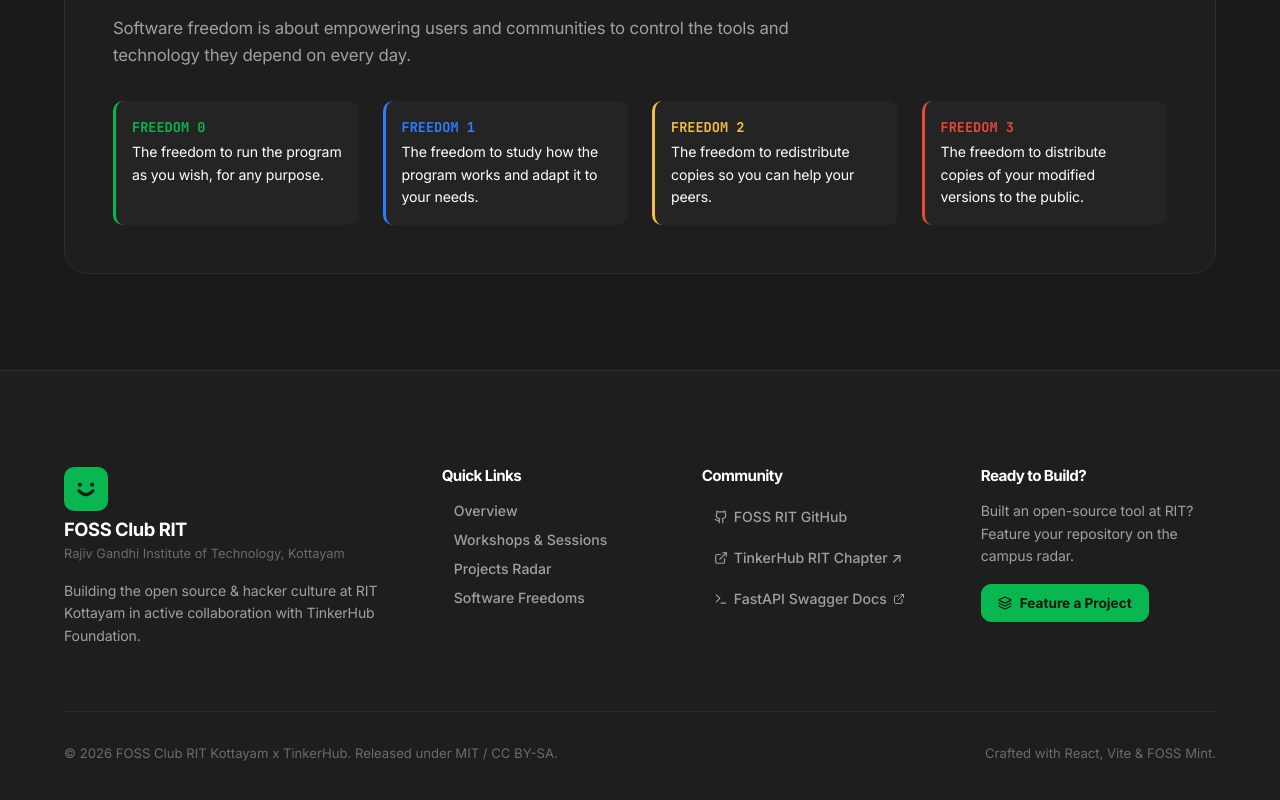
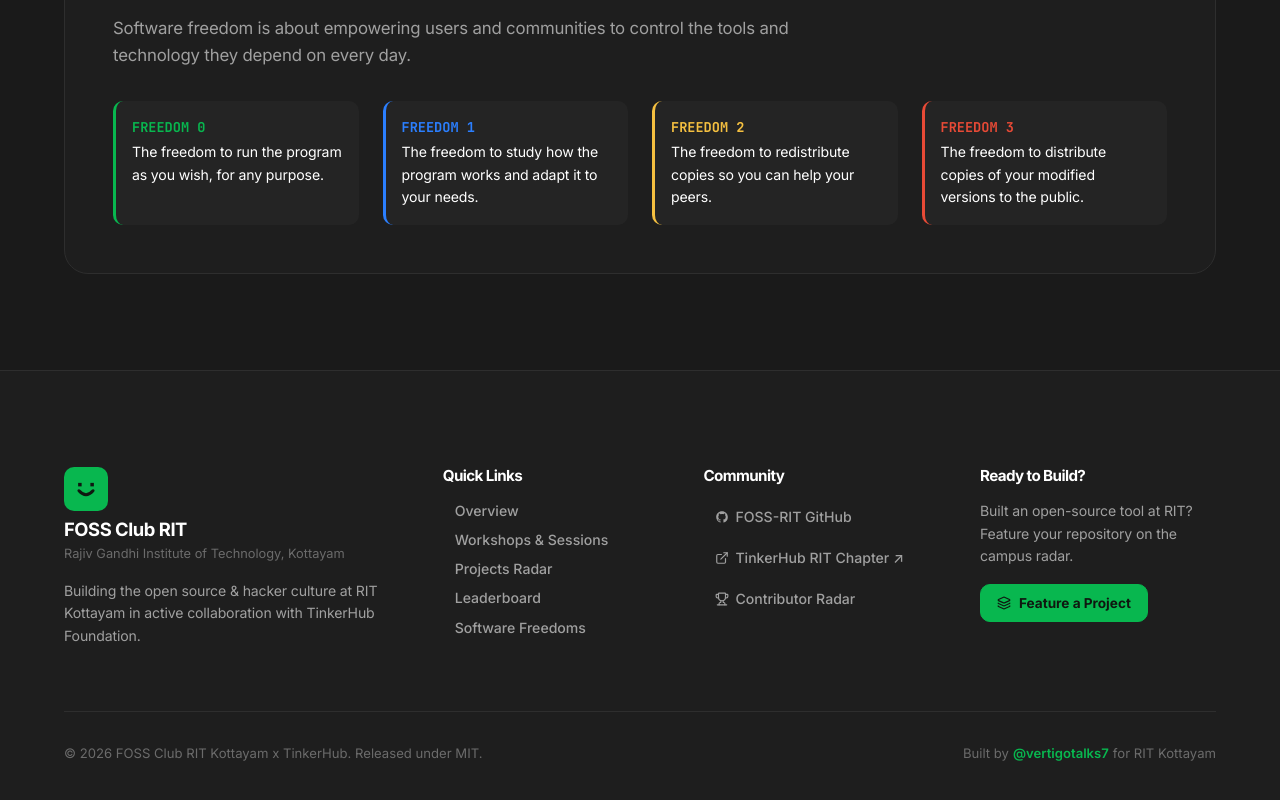
Before and after one commit to Sabari-Vijayan/FOSS-RIT, a React (Vite) app in the folder frontend/: page / in a window 1280 px wide. Shown: the part 4324-5124 px from the top of the page. Built offline with nearby package versions, Linux system fonts and the light colour scheme; no server answers.

Commit message:
crediting

```diff
--- a/frontend/src/components/layout/Footer.tsx
+++ b/frontend/src/components/layout/Footer.tsx
@@ -1,7 +1,7 @@
 import React from 'react';
 import { Link } from 'react-router-dom';
-import { ExternalLink, Terminal, Layers } from 'lucide-react';
-import { GithubIcon } from '../ui/Icons';
+import { ExternalLink, Layers, Trophy } from 'lucide-react';
+import { GitHubIcon } from '../ui/GitHubIcon';
 
 export const Footer: React.FC = () => {
   return (
@@ -40,6 +40,7 @@
               <li><Link to="/" className="nav-link">Overview</Link></li>
               <li><Link to="/events" className="nav-link">Workshops & Sessions</Link></li>
               <li><Link to="/projects" className="nav-link">Projects Radar</Link></li>
+              <li><Link to="/leaderboard" className="nav-link">Leaderboard</Link></li>
               <li><a href="/#manifesto" className="nav-link">Software Freedoms</a></li>
             </ul>
           </div>
@@ -48,8 +49,8 @@
             <h4 style={{ fontSize: '0.95rem', marginBottom: 'var(--space-md)' }}>Community</h4>
             <ul style={{ listStyle: 'none', display: 'flex', flexDirection: 'column', gap: '8px', fontSize: '0.88rem' }}>
               <li>
-                <a href="https://github.com/foss-rit" target="_blank" rel="noopener noreferrer" className="nav-link" style={{ display: 'inline-flex', alignItems: 'center', gap: '6px' }}>
-                  <GithubIcon size={14} /> FOSS RIT GitHub
+                <a href="https://github.com/vertigotalks7/FOSS-RIT" target="_blank" rel="noopener noreferrer" className="nav-link" style={{ display: 'inline-flex', alignItems: 'center', gap: '6px' }}>
+                  <GitHubIcon size={14} /> FOSS-RIT GitHub
                 </a>
               </li>
               <li>
@@ -58,9 +59,9 @@
                 </a>
               </li>
               <li>
-                <a href="/docs" target="_blank" rel="noopener noreferrer" className="nav-link" style={{ display: 'inline-flex', alignItems: 'center', gap: '6px' }}>
-                  <Terminal size={14} /> FastAPI Swagger Docs <ExternalLink size={12} />
-                </a>
+                <Link to="/leaderboard" className="nav-link" style={{ display: 'inline-flex', alignItems: 'center', gap: '6px' }}>
+                  <Trophy size={14} /> Contributor Radar
+                </Link>
               </li>
             </ul>
           </div>
@@ -78,8 +79,20 @@
         </div>
 
         <div className="footer-bottom">
-          <span>© 2026 FOSS Club RIT Kottayam x TinkerHub. Released under MIT / CC BY-SA.</span>
-          <span>Crafted with React, Vite & FOSS Mint.</span>
+          <span>© 2026 FOSS Club RIT Kottayam x TinkerHub. Released under MIT.</span>
+          <span style={{ display: 'inline-flex', alignItems: 'center', gap: '4px' }}>
+            Built by{' '}
+            <a
+              href="https://github.com/vertigotalks7"
+              target="_blank"
+              rel="noopener noreferrer"
+              style={{ color: 'var(--foss-mint)', textDecoration: 'none', fontWeight: 600 }}
+              title="Created by @vertigotalks7"
+            >
+              @vertigotalks7
+            </a>
+            {' '}for RIT Kottayam
+          </span>
         </div>
       </div>
     </footer>
```
Also changed, not shown: 1 other file (tests, documents, lock files or other folders).
